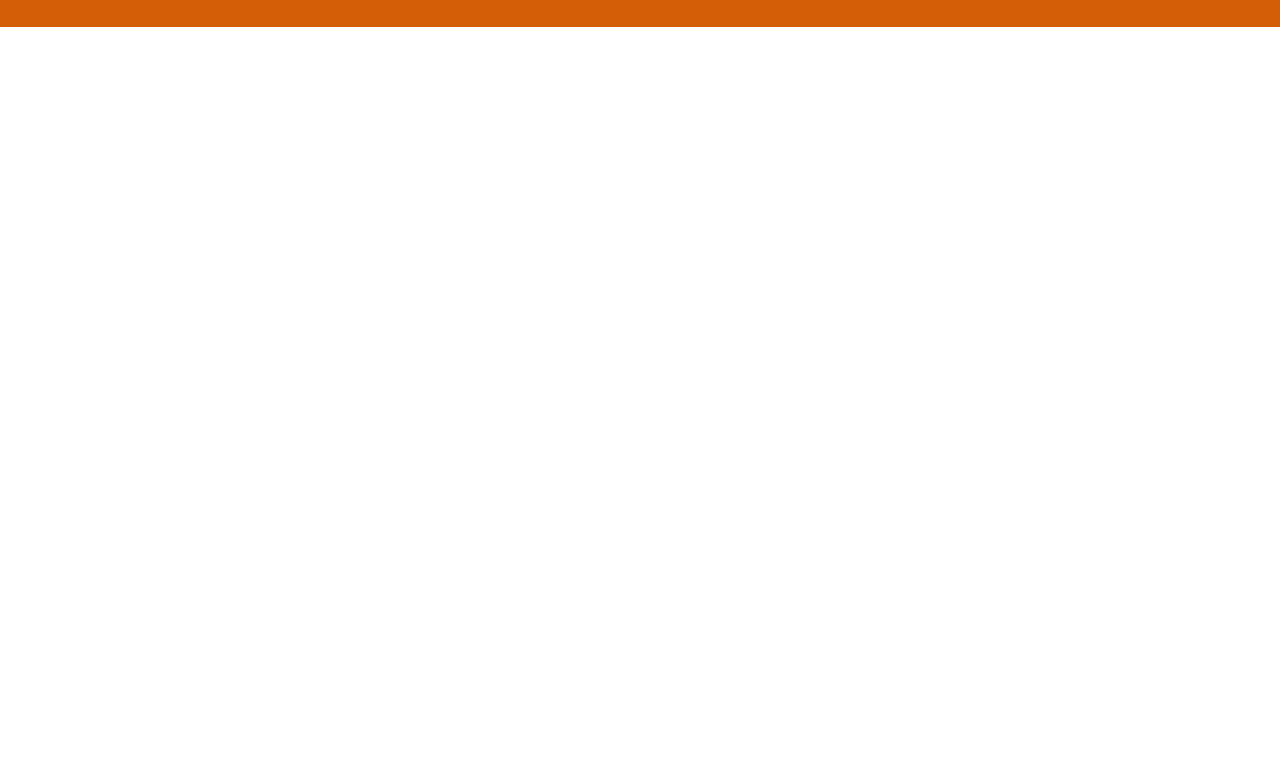
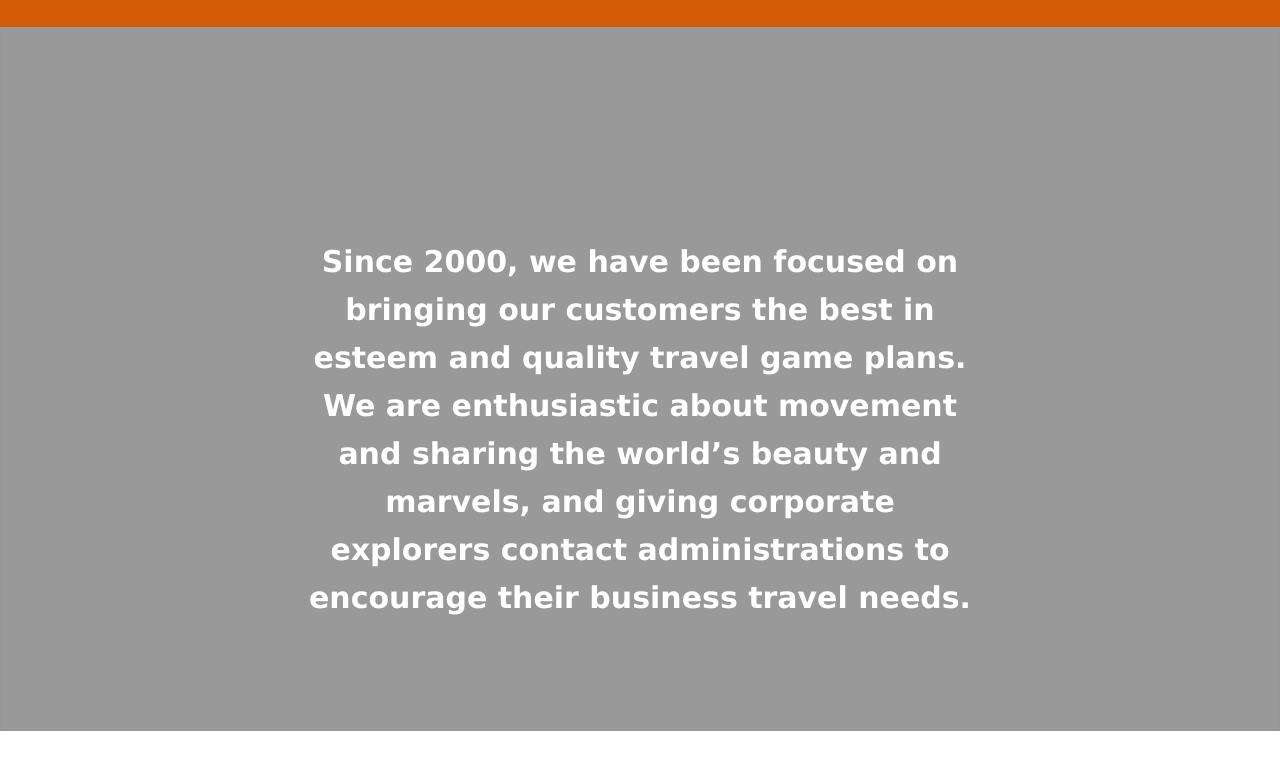
Before and after one commit to iankiplagat/happy-trails-travel-agency, a plain HTML site: page about.html in a window 1280 px wide. Shown: the part 71-840 px from the top of the page. After the commit the page ends 802 px from the top, so only its background shows below. Drawn offline with Linux system fonts and the light colour scheme.

Commit message:
add overlay

```diff
--- a/about.html
+++ b/about.html
@@ -9,14 +9,14 @@
         <link rel="stylesheet" href="styles.css">
         <title>About Us</title>
     </head>
+    <body>
         <!-- Navbar-->
         <div class="navbar">
             <div class="container flex">
                 <h1 class="about">About Us</h1>
             </div>
         </div>
-    </div>
-    <body>
+
         <div class="background">
             <div class="message">
                 <p>
--- a/styles.css
+++ b/styles.css
@@ -14,6 +14,9 @@ body {
     font: 'Lato', sans-serif;
     color: #333;
     line-height: 1.6;
+    display: flex;
+    flex-direction: column;
+    flex: 1;
 }
 
 ul {
@@ -59,8 +62,9 @@ img {
 .navbar {
     background-color:#d45d08;
     color: #fff;
-    margin-top: 0;
+    /* margin-top: 0; */
     padding: 30px;
+    /* flex: 1; */
 }
 
 .navbar nav {
@@ -98,8 +102,7 @@ img {
     height: 80vh;
     color: black;
     margin-top: 20px;
-    /* display: flex;
-    flex-direction: row; */
+
 }
 
 .gift {
@@ -116,13 +119,15 @@ img {
 }
 
 .message {
-    margin-left: 500px;
-    margin-right: 500px;
-    margin-top: 200p;
+    padding: 200px 300px;
     font-family: Verdana, Geneva, Tahoma, sans-serif;
     font-size: 30px;
     text-align: center;
     color: #fff;
+    background-color: rgba(0, 0, 0, 0.4);
+    height: 100%;
+    width: 100%;
+    border: 1px rgb(133, 133, 133, 0.1) solid;
 
 }
 
@@ -133,4 +138,5 @@ img {
     background-position: center;
     height: 88vh;
 
+
 }
```
